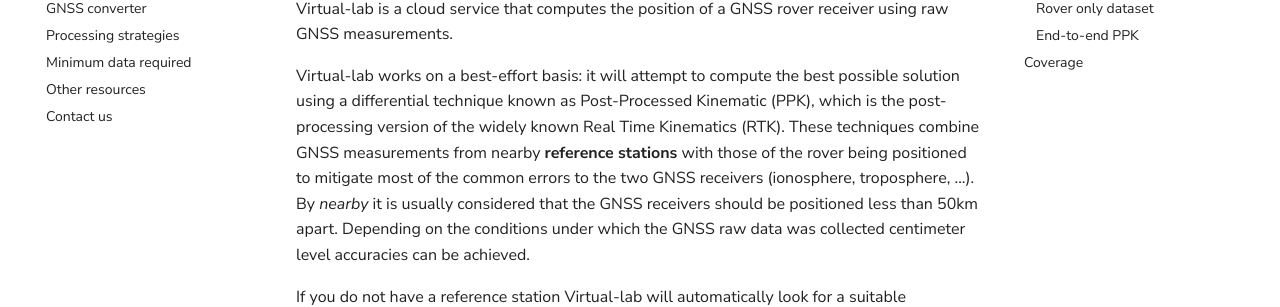
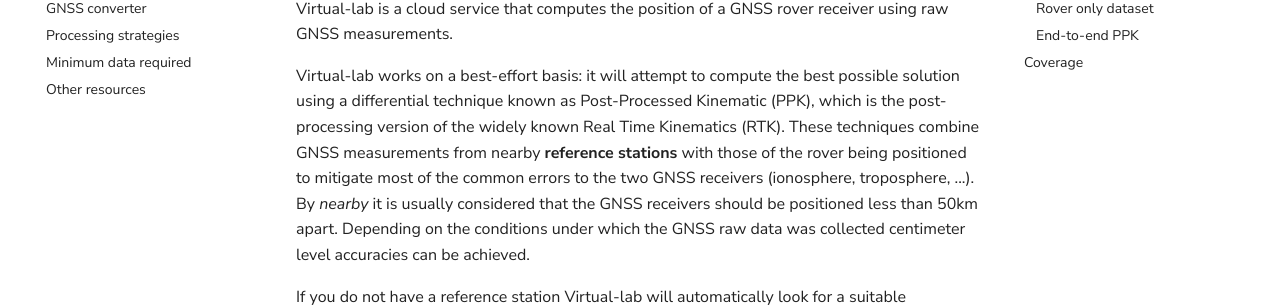
Before and after one commit to rokubun/ursula-docs, an MkDocs documentation site: the page built from docs/index.md, in a window 1280 px wide. Shown: the part 219-526 px from the top of the page. Built offline with MkDocs 1.6.1 and Material for MkDocs 9.7.7, drawn with Linux system fonts in a browser that asks for light colours; some web fonts are replaced; comment, search, counter and statistics services are not loaded.

Commit message:
fix: mkdocs.yml updated to eliminate the contact page

```diff
--- a/mkdocs.yml
+++ b/mkdocs.yml
@@ -25,7 +25,6 @@ nav:
   - 'Processing strategies': strategies.md
   - 'Minimum data required': otherhardware.md
   - 'Other resources': resources.md
-  - 'Contact us': contact.md
 extra_css:
   - 'stylesheets/extra.css'
 repo_name: 'ursula-docs'
```
